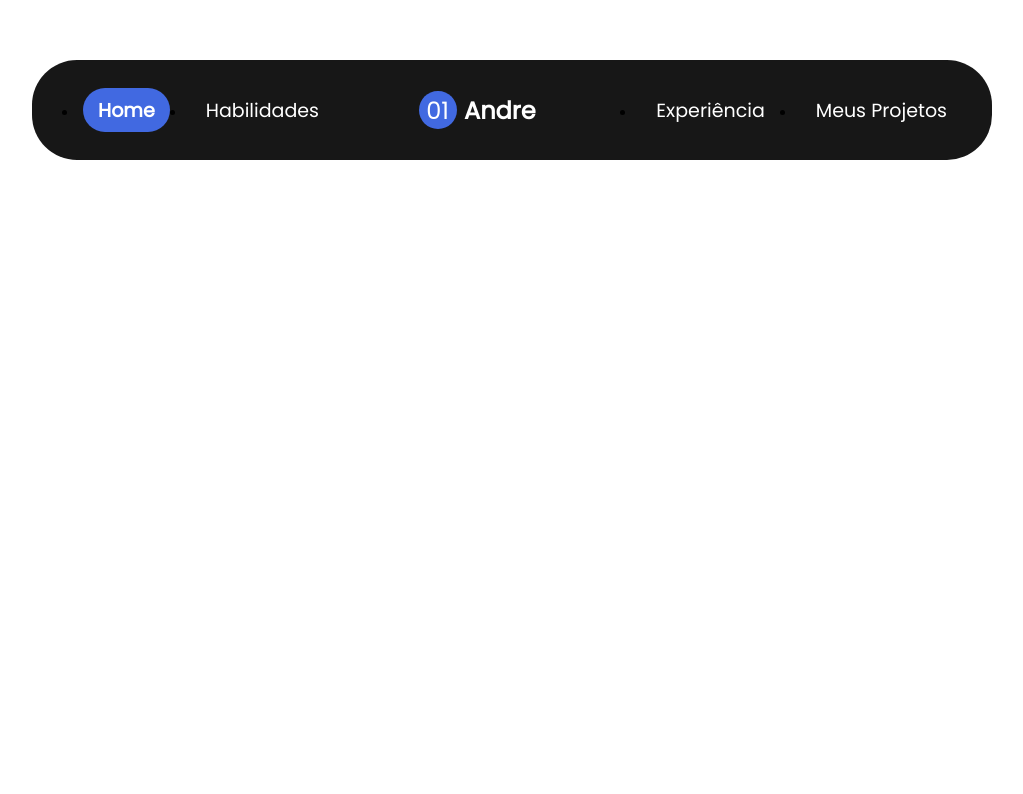
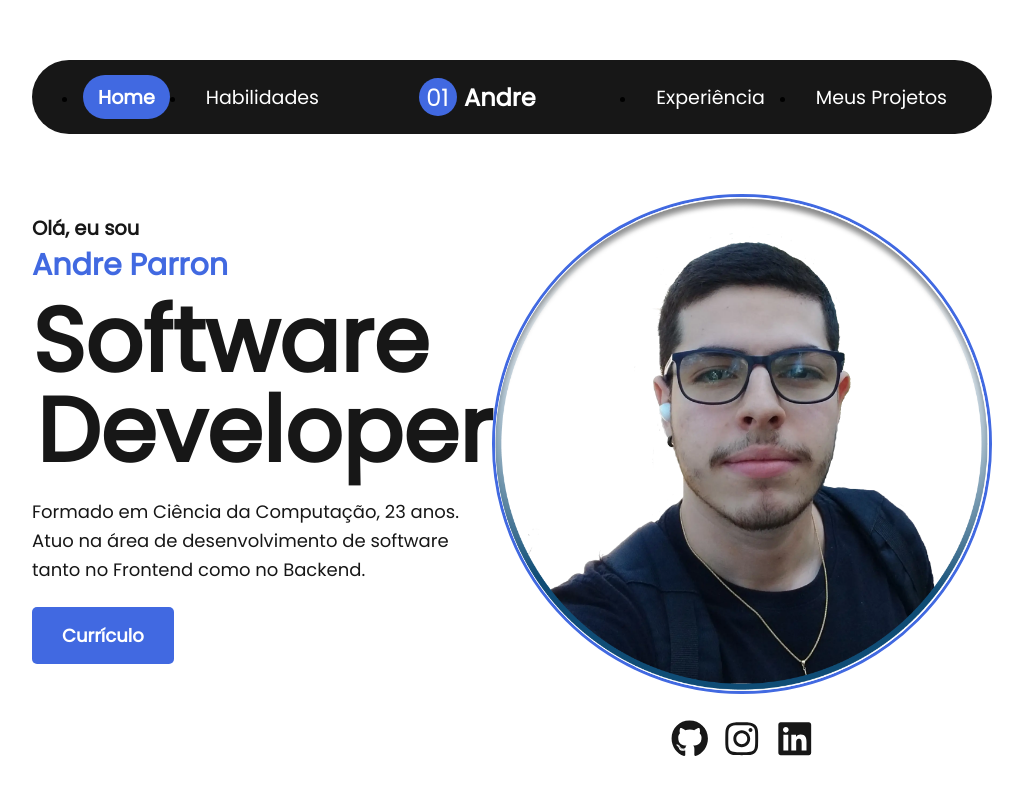
Before and after one commit to Parron01/Parron01-Portfolio, a React (Vite) app: page / in a window 1280 px wide. Shown: the top 794 px of the page, without its empty margins (128-1151 px from the left). Built offline with nearby package versions, Linux system fonts and the light colour scheme.

Commit message:
2 - Feat: Adição seção Introduction e modificações consequentes.

```diff
--- /dev/null
+++ b/src/components/Introduction/Introduction.jsx
@@ -0,0 +1,67 @@
+import React from "react";
+import {
+  IntroductionContainer,
+  Content,
+  TextContainer,
+  TitleContainer,
+  TitleWord,
+  Subtitle,
+  Name,
+  Description,
+  HireMeButton,
+  SocialIcons,
+  SocialIcon,
+  ProfileImage,
+  ImageContainer,
+} from "./Introduction.styles";
+import profilePic from "/src/assets/profile.png";
+import { FaGithub, FaInstagram, FaLinkedin } from "react-icons/fa";
+
+const Introduction = () => {
+  return (
+    <IntroductionContainer>
+      <Content>
+        {/* Texto e informações */}
+        <TextContainer>
+          <Subtitle>Olá, eu sou</Subtitle>
+          <Name>Andre Parron</Name>
+          <TitleContainer>
+            <TitleWord align="left">Software</TitleWord>
+            <TitleWord align="right">Developer</TitleWord>
+          </TitleContainer>
+          <Description>
+            Formado em Ciência da Computação, 23 anos. <br />
+            Atuo na área de desenvolvimento de software tanto no Frontend como no Backend.
+          </Description>
+          <HireMeButton
+            href="https://drive.google.com/file/d/14C6v-B7y9VJqNuhdAhbLI3ELH8Xvjujb/view"
+            target="_blank"
+            rel="noopener noreferrer"
+          >
+            Currículo
+          </HireMeButton>
+        </TextContainer>
+
+        {/* Imagem de perfil e ícones sociais */}
+        <ImageContainer>
+          <ProfileImage src={profilePic} alt="Foto de Andre Parron" />
+
+          {/* Ícones sociais */}
+          <SocialIcons>
+            <SocialIcon href="https://github.com/Parron01" target="_blank">
+              <FaGithub />
+            </SocialIcon>
+            <SocialIcon href="https://www.instagram.com/andre_parron" target="_blank">
+              <FaInstagram />
+            </SocialIcon>
+            <SocialIcon href="https://www.linkedin.com/in/andre-parron-45840a250/" target="_blank">
+              <FaLinkedin />
+            </SocialIcon>
+          </SocialIcons>
+        </ImageContainer>
+      </Content>
+    </IntroductionContainer>
+  );
+};
+
+export default Introduction;
--- /dev/null
+++ b/src/components/Introduction/Introduction.styles.jsx
@@ -0,0 +1,133 @@
+import styled from "styled-components";
+
+export const IntroductionContainer = styled.section`
+  display: flex;
+  justify-content: center;
+  align-items: center;
+  width: 100%;
+  padding: 4rem 0;
+`;
+
+export const Content = styled.div`
+  display: flex;
+  align-items: flex-start;
+  justify-content: space-between;
+  width: 75%;
+  max-width: 1200px;
+
+  @media (max-width: 768px) {
+    flex-direction: column;
+    text-align: center;
+  }
+`;
+
+export const TextContainer = styled.div`
+  max-width: 50%;
+  padding-top: 20px;
+
+  @media (max-width: 768px) {
+    max-width: 100%;
+    margin-bottom: 2rem;
+  }
+`;
+
+export const Subtitle = styled.p`
+  font-size: 1.3rem;
+  font-weight: bold;
+  color: #171717;
+`;
+
+export const Name = styled.h2`
+  font-size: 2rem;
+  font-weight: bold;
+  color: #4169E1;
+`;
+
+export const TitleContainer = styled.div`
+  display: flex;
+  flex-direction: column;
+  margin: 0.5rem 0 1.5rem;
+`;
+
+export const TitleWord = styled.h1`
+  font-size: 6rem;
+  font-weight: bold;
+  color: #171717;
+  line-height: 1;
+  text-align: ${props => props.align || "left"};
+
+  @media (max-width: 768px) {
+    font-size: 4rem;
+    text-align: center;
+  }
+
+  @media (max-width: 480px) {
+    font-size: 3rem;
+  }
+`;
+
+export const Description = styled.p`
+  font-size: 1.2rem;
+  color: #171717;
+  margin: 1.5rem 0;
+  line-height: 1.6;
+`;
+
+export const HireMeButton = styled.a`
+  background-color: #4169E1;
+  color: #fff;
+  font-size: 1.2rem;
+  font-weight: bold;
+  padding: 1rem 2rem;
+  border: none;
+  border-radius: 5px;
+  cursor: pointer;
+  transition: all 0.3s ease;
+  display: inline-block;
+  text-decoration: none;
+  text-align: center;
+
+  &:hover {
+    background-color: #3154b0;
+  }
+`;
+
+export const SocialIcons = styled.div`
+  display: flex;
+  gap: 1rem;
+  margin-top: 1.5rem;
+  justify-content: center;
+`;
+
+export const SocialIcon = styled.a`
+  font-size: 2.5rem;
+  color: #171717;
+  transition: color 0.3s ease;
+
+  &:hover {
+    color: #4169E1;
+  }
+`;
+
+export const ProfileImage = styled.img`
+  width: 500px;
+  height: 500px;
+  border-radius: 50%;
+  object-fit: cover;
+  border: 3px solid #4169E1;
+
+  @media (max-width: 768px) {
+    width: 250px;
+    height: 250px;
+  }
+`;
+
+export const ImageContainer = styled.div`
+  display: flex;
+  flex-direction: column;
+  align-items: center;
+
+  @media (max-width: 768px) {
+    margin-top: 2rem;
+  }
+`;
--- a/src/pages/HomePage.jsx
+++ b/src/pages/HomePage.jsx
@@ -1,8 +1,12 @@
 import Header from "../components/Header/Header";
+import Introduction from "../components/Introduction/Introduction";
 
 function HomePage() {
   return (
-    <Header/>
+    <>
+      <Header/>
+      <Introduction/>
+    </>
   );
 }
 
```
Also changed, not shown: src/assets/profile.png (added).
